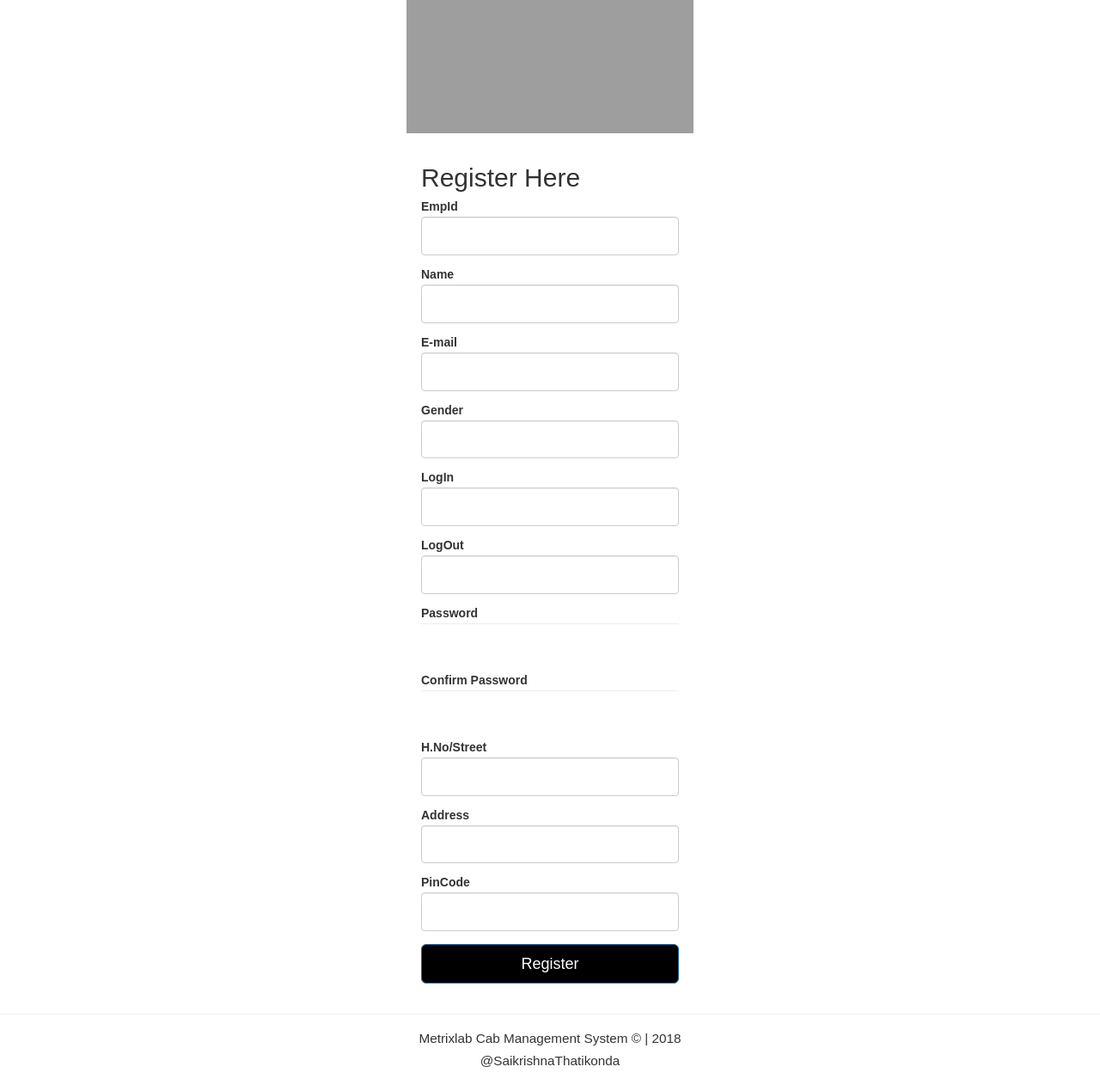
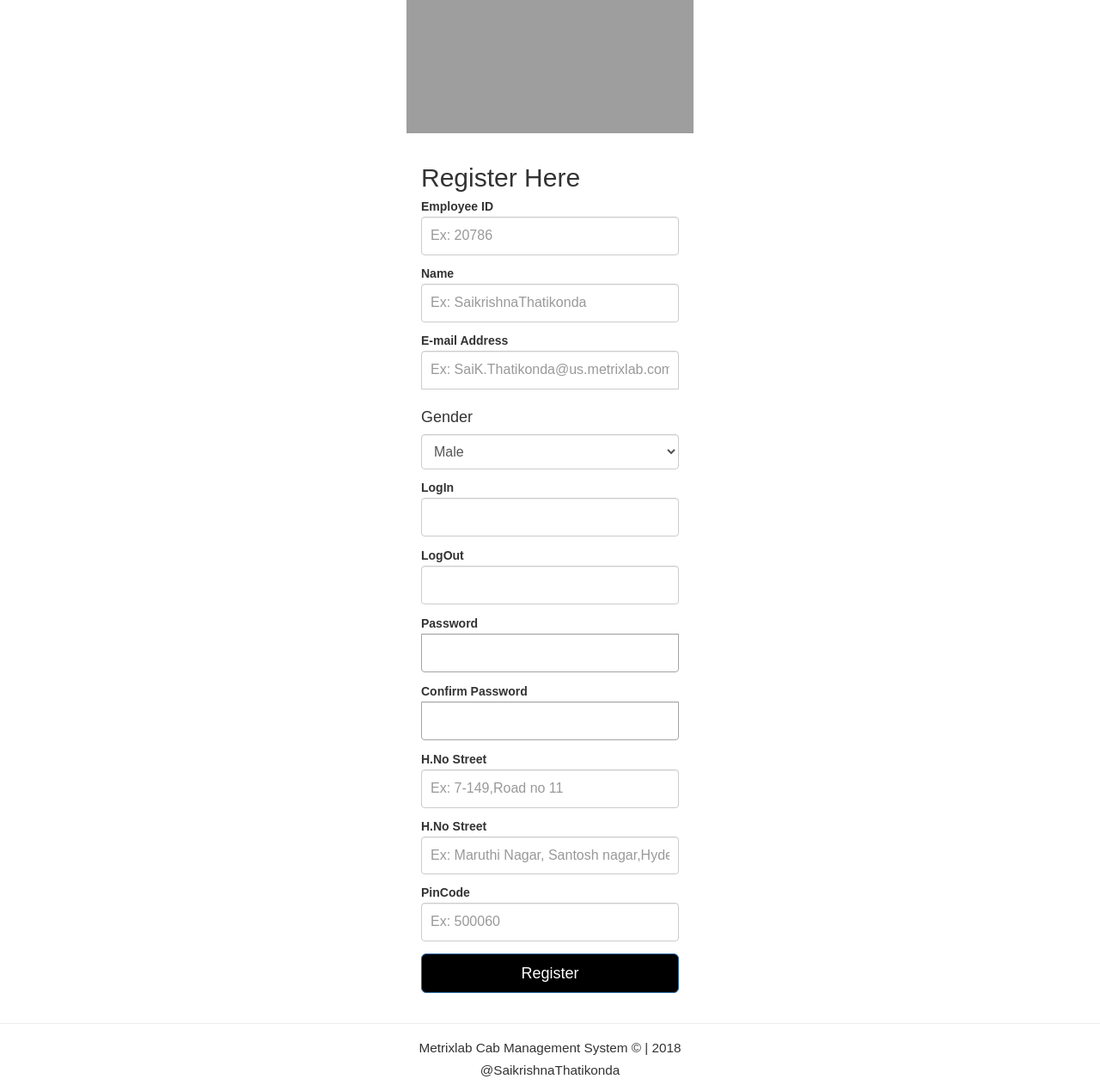
Before and after one commit to ThatikondaSaikrishna/cab-management-system, a Flask app: page /register in a window 1280 px wide. Shown: the part 52-1314 px from the top of the page at 86% size. Before the commit the page ends 1293 px from the top, so only its background shows below. Run offline with Flask 2, Linux system fonts and the light colour scheme; parts of the project's set-up code (start-up, migrations or seed data) failed here and were passed over; some libraries are stand-ins or nearby versions; some web fonts are replaced; grey boxes are pictures that could not be loaded.

Commit message:
dropdown

```diff
--- a/app/auth/forms.py
+++ b/app/auth/forms.py
@@ -21,13 +21,13 @@ class RegistrationForm(FlaskForm):
     empid = IntegerField('EmpId', validators=[DataRequired()])
     name=StringField('Name',validators=[DataRequired(),Length(3,60,message='Between 3 to 15 characters')])
     email=StringField("E-mail",validators=[DataRequired()])
-    gender = StringField('Gender', validators=[DataRequired(), Length(4, 6, message='Between 4 to 6 characters')])
+    gender = StringField('Gender', validators=[DataRequired()])
     login = TimeField('LogIn', validators=[DataRequired()])
     logout = TimeField('LogOut', validators=[DataRequired()])
-    password=PasswordField("Password",validators=[DataRequired(),Length(4),EqualTo('confirm',message='password must match')])
-    confirm=PasswordField('Confirm Password',validators=[DataRequired(),Length(4)])
-    hno = StringField("H.No/Street", validators=[DataRequired(), Length(10, 200)])
-    address = StringField("Address", validators=[DataRequired(),Length(10,200)])
+    password=PasswordField("Password",validators=[DataRequired(),EqualTo('confirm',message='password must match')])
+    confirm=PasswordField('Confirm Password',validators=[DataRequired()])
+    hno = StringField("H.No/Street", validators=[DataRequired()])
+    address = StringField("Address", validators=[DataRequired()])
     pincode = IntegerField("PinCode", validators=[DataRequired()])
     submit=SubmitField('Register')
 
--- a/app/auth/routes.py
+++ b/app/auth/routes.py
@@ -97,7 +97,7 @@ def logout_emps(logout):
     empdetails = EmpDetails.query.all()
     engine = create_engine('postgres://pibvcrjendvofu:8f298c2e4d7186adde433264f0398a05b284e794ea5aaac82f317999aa3e622c@ec2-54-83-38-174.compute-1.amazonaws.com:5432/d7gdqq08e4hoog')
     if logout == '22:00:00':
-        query = ''' select emp_id , emp_name,emp_logout,emp_address from empdetails where emp_logout='22:00:00' '''
+        query = ''' select emp_id , emp_name,emp_logout,emp_address from empdetails where emp_logout='22:00:00' order by emp_id asc'''
         df = pd.read_sql_query(query, engine)
     elif logout == '22:30:00':
         query = ''' select emp_id , emp_name,emp_logout,emp_address from empdetails where emp_logout='22:30:00'  '''
--- a/app/auth/templates/registration.html
+++ b/app/auth/templates/registration.html
@@ -6,20 +6,31 @@
     </div>
     <div class="container">
 
-        <form class="form-signin" method="POST">
+          <form class="form-signin" method="POST">
             <h2 class="form-signin-heading">Register Here</h2>
             {{ form.hidden_tag() }}
-            {{ wtf.form_field(form.empid) }}
-            {{ wtf.form_field(form.name) }}
-            {{ wtf.form_field(form.email) }}
-            {{ wtf.form_field(form.gender) }}
+            <label for="hno">Employee ID</label>
+            <input type="number" name="empid" id="empid" placeholder="Ex: 20786" class="form-signin form-control"><br>
+            <label for="name">Name</label>
+            <input type="text" name="name" id="name" placeholder="Ex: SaikrishnaThatikonda" class="form-signin form-control"><br>
+            <label for="hno">E-mail Address</label>
+            <input type="email" name="email" id="email" placeholder="Ex: SaiK.Thatikonda@us.metrixlab.com" class="form-signin form-control"><br>
+            <h4>Gender</h4>
+            <select name="gender" class="form-signin form-control">
+                <option value="male">Male</option>
+                <option value="female">Female</option>
+            </select>
+            <br>
             {{ wtf.form_field(form.login) }}
             {{ wtf.form_field(form.logout) }}
-            {{ wtf.form_field(form.password,style="background-color:white; border:1px light black; color:black") }}
-            {{ wtf.form_field(form.confirm,style="background-color:white; border:1px light black; color:black") }}
-            {{ wtf.form_field(form.hno) }}
-            {{ wtf.form_field(form.address) }}
-            {{ wtf.form_field(form.pincode) }}
+            {{ wtf.form_field(form.password,style="background-color:white; border:0.5px solid #A4A5A7; color:black") }}
+            {{ wtf.form_field(form.confirm,style="background-color:white; border:0.5px solid #A4A5A7; color:black") }}
+            <label for="hno">H.No Street</label>
+            <input type="text" name="hno" id="hno" placeholder="Ex: 7-149,Road no 11" class="form-signin form-control"><br>
+            <label for="address">H.No Street</label>
+            <input type="text" name="address" id="address" placeholder="Ex: Maruthi Nagar, Santosh nagar,Hyderabad" class="form-signin form-control"><br>
+            <label for="pincode">PinCode</label>
+            <input type="number" name="pincode" id="pincode" placeholder="Ex: 500060" class="form-signin form-control"><br>
             <button class="btn btn-lg btn-primary btn-block" type="submit" style="background-color:black;">Register</button>
         </form>
 
```
